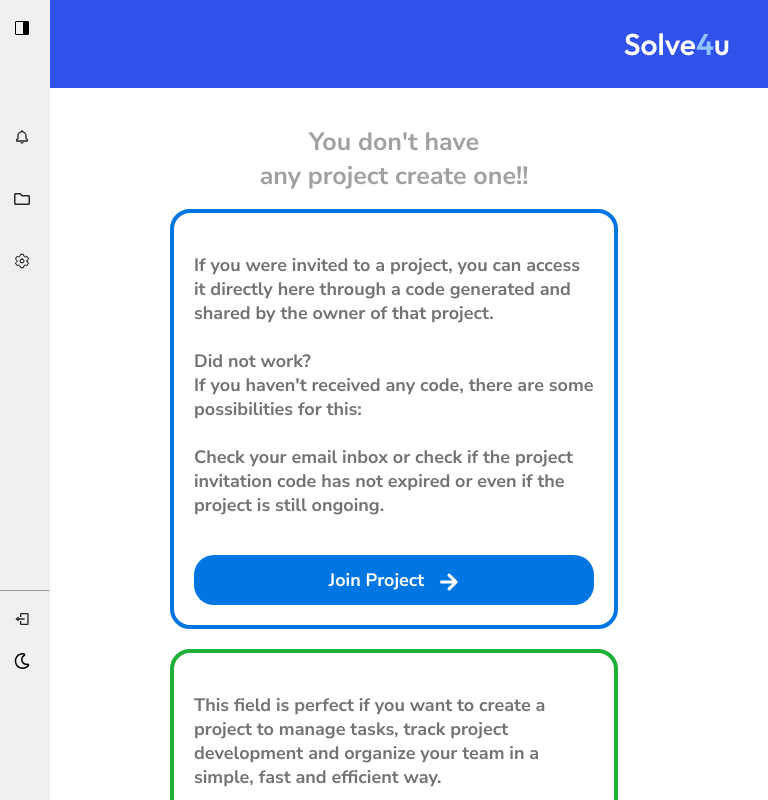
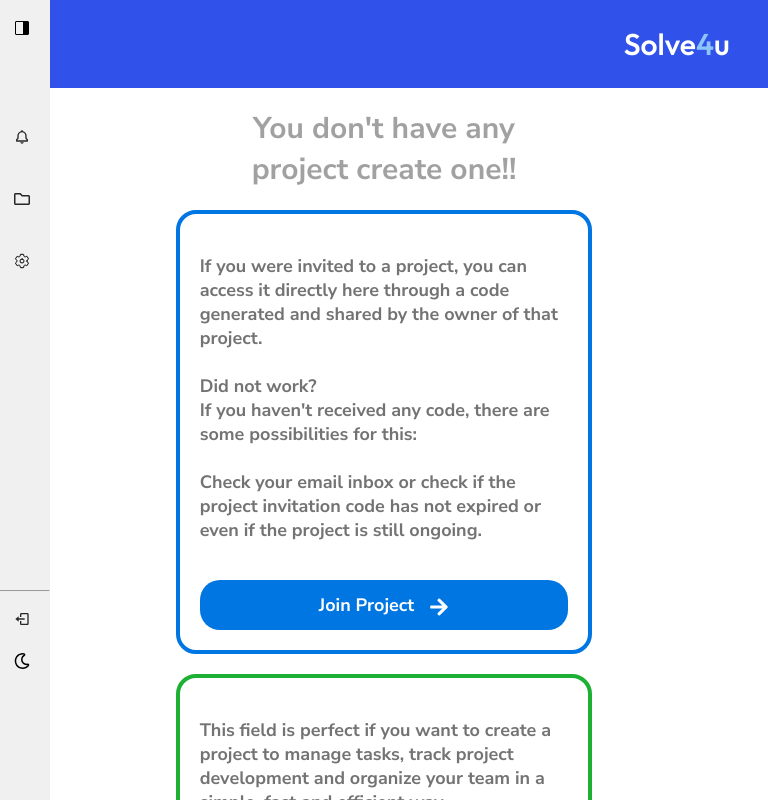
Before and after one commit to GuilhermeHalter/Solve4u, a React (Vite) app in the folder Frontend-React/solve4u-react/: page /newproject in a window 768 px wide. Built offline with nearby package versions, Linux system fonts and the light colour scheme.

Commit message:
Responsiveness and refactoring in the NewProjectScreen code

```diff
--- a/Frontend-React/solve4u-react/src/css/screenStyle/projectScreenStyle/NewProjectScreen.css
+++ b/Frontend-React/solve4u-react/src/css/screenStyle/projectScreenStyle/NewProjectScreen.css
@@ -9,10 +9,10 @@
   display: flex;
   flex-direction: column;
   align-items: center;
-  padding: 20px;
 }
 
-.titlen {
+.titleProject {
+  width: 30%;
   font-weight: bold;
   color: #0000005e;
   text-align: center;
@@ -20,6 +20,7 @@
 
 .cardsContainer {
   width: 100%;
+  height: auto;
   display: flex;
   justify-content: center;
 }
@@ -28,16 +29,15 @@
   display: flex;
   justify-content: space-around;
   flex-wrap: wrap;
-  max-width: 1200px;
+  width: 80%;
 }
 
 .joinProjectCard {
   border-radius: 20px;
   padding: 20px 20px;
-  width: 38%;
-  max-width: 400px;
+  max-width: 300px;
   border: 4px solid #0076e2;
-  margin-bottom: 20px;
+  margin-bottom: 20%;
   background-color: transparent;
   text-align: center;
 }
@@ -45,16 +45,15 @@
 .createProjectCard {
   border-radius: 20px;
   padding: 20px 20px;
-  width: 38%;
-  max-width: 400px;
+  max-width: 300px;
   border: 4px solid #1db035;
-  margin-bottom: 20px;
+  margin-bottom: 20%;
   background-color: transparent;
   text-align: center;
 }
 
 .cardButtonJoin {
-  width: 60%;
+  width: 50%;
   height: 50px;
   border: 3px solid transparent;
   border-radius: 20px;
@@ -62,7 +61,6 @@
   font-weight: bold;
   background-color: #0076e2;
   font-size: 18px;
-  margin-top: 20px;
   cursor: pointer;
   justify-content: center;
 }
@@ -77,7 +75,7 @@
 .cardButtonCreate {
   display: inline-flex;
   align-items: center;
-  width: 60%;
+  width: 50%;
   height: 50px;
   border: 3px solid transparent;
   border-radius: 20px;
@@ -85,7 +83,6 @@
   font-weight: bold;
   background-color: #1db035;
   font-size: 18px;
-  margin-top: 20px;
   cursor: pointer;
   justify-content: center;
 }
@@ -118,38 +115,12 @@
 
 @media only screen and (min-width: 541px) and (max-width: 768px) {
 
-  body,
-  html {
-    margin: 0;
-    padding: 0;
-    height: 100%;
-  }
-
-  .new-project-container {
-    display: flex;
-    flex-direction: column;
-    align-items: center;
-    margin-left: 20px;
-  }
-
-  .titlen {
+  .titleProject {
+    width: 40%;
     font-weight: bold;
-    font-size: 25px;
+    font-size: 30px;
     color: #0000005e;
     text-align: center;
-  }
-
-  .cardsContainer {
-    width: 100%;
-    display: flex;
-    justify-content: center;
-  }
-
-  .cardsRow {
-    display: flex;
-    justify-content: space-around;
-    flex-wrap: wrap;
-    max-width: 1200px;
   }
 
   .joinProjectCard {
@@ -188,13 +159,6 @@
     justify-content: center;
   }
 
-  .cardButtonJoin:hover {
-    transition: 0.5s;
-    border-color: #0076e2;
-    background-color: transparent;
-    color: #0076e2;
-  }
-
   .cardButtonCreate {
     display: inline-flex;
     align-items: center;
@@ -211,28 +175,6 @@
     justify-content: center;
   }
 
-  .cardButtonCreate:hover {
-    transition: 0.5s;
-    border-color: #1db035;
-    background-color: transparent;
-    color: #1db035;
-  }
-
-  .joinProjectCard p,
-  .createProjectCard p {
-    font-size: 18px;
-    color: #0000008c;
-    font-weight: bold;
-    text-align: left;
-    margin-top: 20px;
-  }
-
-  .icon {
-    font-size: 20px;
-    margin-left: 10px;
-    vertical-align: middle;
-  }
-
 }
 
 /*
@@ -240,38 +182,13 @@
 */
 
 @media only screen and (max-width: 541px) {
-  body,
-  html {
-    margin: 0;
-    padding: 0;
-    height: 100%;
-  }
 
-  .new-project-container {
-    display: flex;
-    flex-direction: column;
-    align-items: center;
-    margin-left: 20px;
-  }
-
-  .titlen {
+  .titleProject {
+    width: 60%;
     font-weight: bold;
-    font-size: 25px;
+    font-size: 20px;
     color: #0000005e;
     text-align: center;
-  }
-
-  .cardsContainer {
-    width: 100%;
-    display: flex;
-    justify-content: center;
-  }
-
-  .cardsRow {
-    display: flex;
-    justify-content: space-around;
-    flex-wrap: wrap;
-    max-width: 1200px;
   }
 
   .joinProjectCard {
@@ -304,17 +221,10 @@
     color: #fff;
     font-weight: bold;
     background-color: #0076e2;
-    font-size: 18px;
+    font-size: 14px;
     margin-top: 20px;
     cursor: pointer;
     justify-content: center;
-  }
-
-  .cardButtonJoin:hover {
-    transition: 0.5s;
-    border-color: #0076e2;
-    background-color: transparent;
-    color: #0076e2;
   }
 
   .cardButtonCreate {
@@ -327,22 +237,15 @@
     color: #fff;
     font-weight: bold;
     background-color: #1db035;
-    font-size: 18px;
+    font-size: 14px;
     margin-top: 20px;
     cursor: pointer;
     justify-content: center;
   }
 
-  .cardButtonCreate:hover {
-    transition: 0.5s;
-    border-color: #1db035;
-    background-color: transparent;
-    color: #1db035;
-  }
-
   .joinProjectCard p,
   .createProjectCard p {
-    font-size: 18px;
+    font-size: 14px;
     color: #0000008c;
     font-weight: bold;
     text-align: left;
@@ -350,7 +253,7 @@
   }
 
   .icon {
-    font-size: 20px;
+    font-size: 14px;
     margin-left: 10px;
     vertical-align: middle;
   }
--- a/Frontend-React/solve4u-react/src/screens/NewProjectScreen.jsx
+++ b/Frontend-React/solve4u-react/src/screens/NewProjectScreen.jsx
@@ -30,9 +30,8 @@
     <>
       <GlobalHeader />
       <div className="new-project-container">
-        <h1 className="titlen">
-          You don't have
-          <br /> any project create one!!
+        <h1 className="titleProject">
+          You don't have any project create one!!
         </h1>
         <Sidebar />
         <div className="cardsContainer">
```
